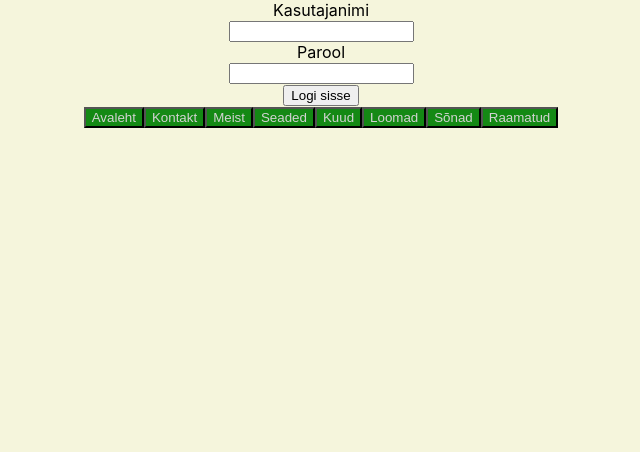
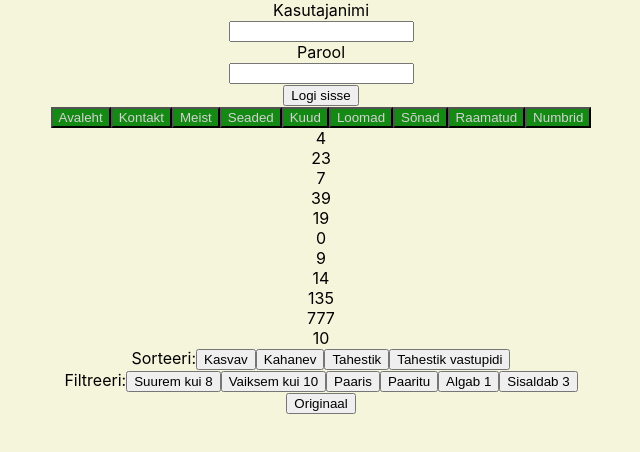
Before and after one commit to jaanus-pi/React-12-2023, a React (Create React App) app in the folder kodutoo1/: page /numbrid in a window 1280 px wide. Shown: the top 452 px of the page, without its empty margins (319-959 px from the left). Built offline with nearby package versions, Linux system fonts and the light colour scheme.

Commit message:
yl 19, number sorting and filtering

```diff
--- a/kodutoo1/src/App.js
+++ b/kodutoo1/src/App.js
@@ -12,6 +12,7 @@ import Months from './pages/months';
 import Animals from './pages/animals';
 import Words from './pages/words';
 import Books from './pages/Books';
+import Numbrid from './pages/Numbrid';
 
 function App() {
   const [sisselogitud, muudaSisselogitud] = useState('ei');
@@ -93,6 +94,9 @@ function App() {
       <Link to="/books">
         <button className="nupp">Raamatud</button>
       </Link>
+      <Link to="/numbrid">
+        <button className="nupp">Numbrid</button>
+      </Link>
 
       <Routes>
         <Route path="" element={ <Avaleht /> } />
@@ -105,6 +109,7 @@ function App() {
         <Route path="/animals" element={ <Animals /> } />
         <Route path="/words" element={ <Words /> } />
         <Route path="/books" element={ <Books /> } />
+        <Route path="/numbrid" element={ <Numbrid /> } />
       </Routes>
 
       <ToastContainer
--- /dev/null
+++ b/kodutoo1/src/pages/Numbrid.js
@@ -0,0 +1,84 @@
+import React from 'react'
+import { useState } from 'react'
+
+function Numbrid() {
+  const [numbrid, muudaNumbrid] = useState([4, 23, 7, 39, 19, 0, 9, 14, 135, 777, 10]);
+
+  const sorteeriKasvav = () => {
+    numbrid.sort((a, b) => a - b);
+    muudaNumbrid(numbrid.slice());
+  }
+
+  const sorteeriKahanev = () => {
+    numbrid.sort((a, b) => b - a);
+    muudaNumbrid(numbrid.slice());
+  }
+
+  const sorteeriTahestik = () => {
+    numbrid.sort(); // .sort((a, b) => a.toString().localeCompare(b.toString()))
+    muudaNumbrid(numbrid.slice());
+  }
+
+  const sorteeriTahestikVastupidi = () => {
+    numbrid.sort((a, b) => b.toString().localeCompare(a.toString())) // numbrid.sort().reverse();
+    muudaNumbrid(numbrid.slice());
+  }
+
+  const filtreeriSuuremKui8 = () => {
+    const vastus = numbrid.filter(number => number > 8);
+    muudaNumbrid(vastus);
+  }
+
+  const filtreeriVaiksemKui10 = () => {
+    const vastus = numbrid.filter(number => number < 10);
+    muudaNumbrid(vastus);
+  }
+
+  const filtreeriPaaris = () => {
+    const vastus = numbrid.filter(number => number % 2 === 0);
+    muudaNumbrid(vastus);
+  }
+
+  const filtreeriPaaritu = () => {
+    const vastus = numbrid.filter(number => number % 2 !== 0);
+    muudaNumbrid(vastus);
+  }
+
+  const filtreeriNumberAlgab1 = () => {
+    const vastus = numbrid.filter(number => number.toString()[0] === "1"); // .toString().startsWith("1")
+    muudaNumbrid(vastus);
+  }
+
+  const filtreeriNumberSisaldab3 = () => {
+    const vastus = numbrid.filter(number => number.toString().includes("3") === true);
+    muudaNumbrid(vastus);
+  }
+
+
+  return (
+    <div>
+      <div></div>{numbrid.map(number => <div>{number}</div>)}
+      <div>
+        Sorteeri:
+        <button onClick={sorteeriKasvav}>Kasvav</button>
+        <button onClick={sorteeriKahanev}>Kahanev</button>
+        <button onClick={sorteeriTahestik}>Tahestik</button>
+        <button onClick={sorteeriTahestikVastupidi}>Tahestik vastupidi</button>
+      </div>
+      <div>
+        Filtreeri:
+        <button onClick={filtreeriSuuremKui8}>Suurem kui 8</button>
+        <button onClick={filtreeriVaiksemKui10}>Vaiksem kui 10</button>
+        <button onClick={filtreeriPaaris}>Paaris</button>
+        <button onClick={filtreeriPaaritu}>Paaritu</button>
+        <button onClick={filtreeriNumberAlgab1}>Algab 1</button>
+        <button onClick={filtreeriNumberSisaldab3}>Sisaldab 3</button>
+      </div>
+      <div>
+        <button onClick={() => muudaNumbrid([4, 23, 7, 39, 19, 0, 9, 14, 135, 777, 10])}>Originaal</button>
+      </div>
+    </div>
+  )
+}
+
+export default Numbrid
```
